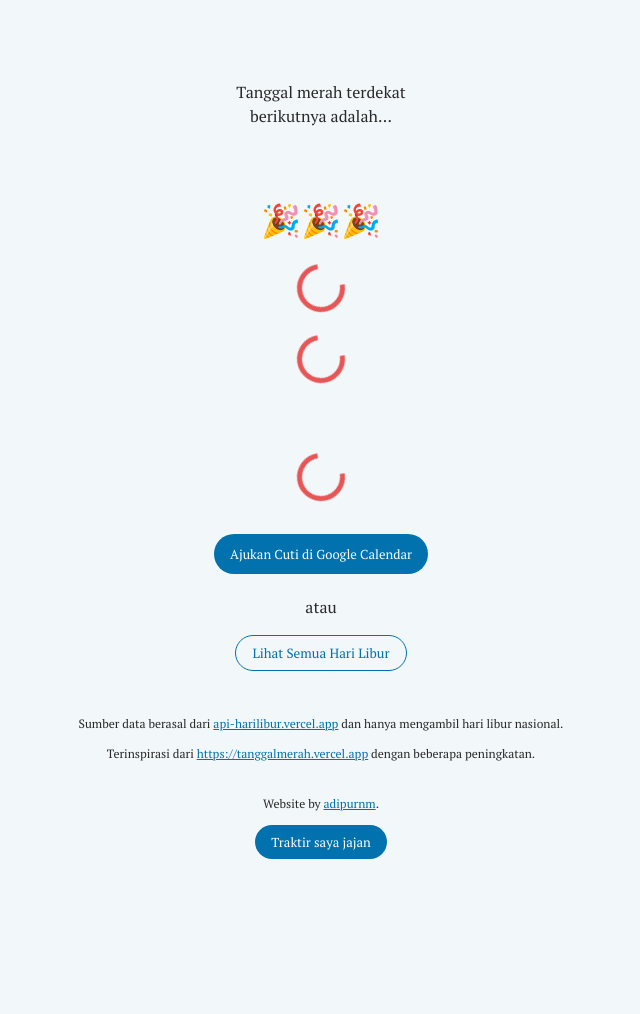
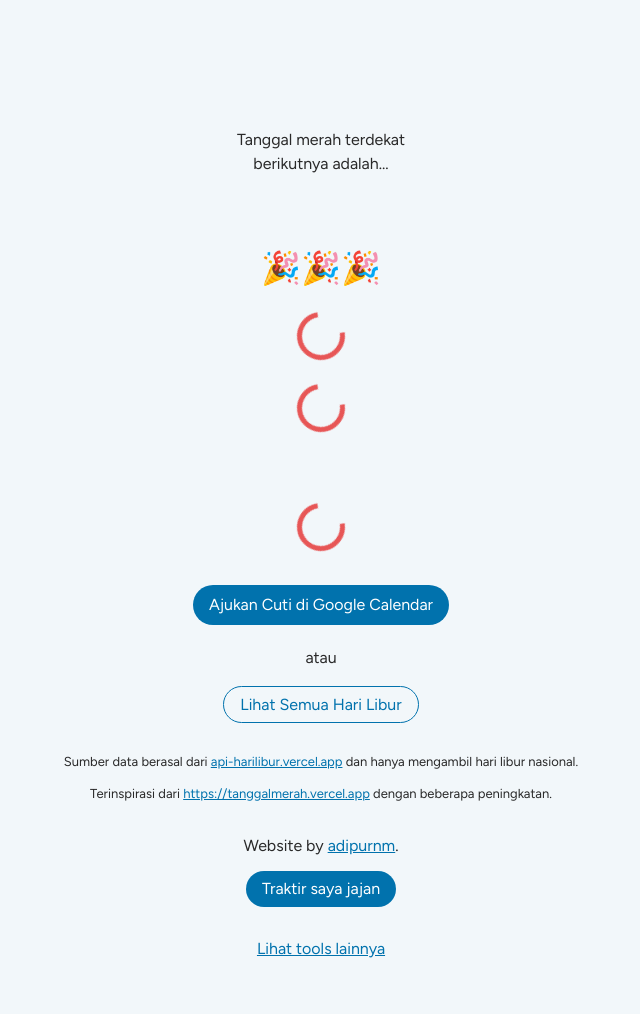
Before and after one commit to adiprnm/me, a Jekyll site: the page built from tools/tanggal-merah/index.html, in a window 1280 px wide. Shown: the whole page, without its empty margins (319-959 px from the left). Built offline with Jekyll 4.4.1, drawn with Linux system fonts in a browser that asks for light colours; before the commit the page ends 900 px from its top, so only the background shows below that.

Commit message:
Change font family to Figtree

```diff
--- a/_layouts/default.html
+++ b/_layouts/default.html
@@ -6,8 +6,8 @@
     {% seo %}
     <link rel="stylesheet" href="{{ "/assets/css/main.css" | relative_url }}">
     <link rel="icon" href="/assets/images/favicon.png">
-    <link rel="preload" href="/assets/fonts/PTSerif-Regular.ttf">
-    <link rel="preload" href="/assets/fonts/PTSerif-Bold.ttf">
+    <link rel="preload" href="/assets/fonts/Figtree-Regular.ttf">
+    <link rel="preload" href="/assets/fonts/Figtree-Bold.ttf">
 
     {% if jekyll.environment == "production" %}
       <script defer async src="https://stats.adipurnm.my.id/script.js" data-website="{{ site.url | remove: 'https://' | remove: 'http://' }}"></script>
--- a/tools/tanggal-merah/assets/styles.css
+++ b/tools/tanggal-merah/assets/styles.css
@@ -1,19 +1,19 @@
 @font-face {
-  font-family: "PT Serif";
-  src: url("/assets/fonts/PTSerif-Regular.ttf") format("truetype");
+  font-family: "Figtree";
+  src: url("/assets/fonts/Figtree-Regular.ttf") format("truetype");
   font-display: swap;
 }
 
 @font-face {
-  font-family: "PT Serif";
-  src: url("/assets/fonts/PTSerif-Bold.ttf") format("truetype");
+  font-family: "Figtree";
+  src: url("/assets/fonts/Figtree-Bold.ttf") format("truetype");
   font-display: swap;
   font-weight: 600;
 }
 
 body {
   background-color: #f2f7fa;
-  font-family: "PT Serif", serif;
+  font-family: "Figtree", serif;
   font-optical-sizing: auto;
   font-weight: 400;
   font-style: normal;
@@ -24,7 +24,6 @@ button {
 }
 
 .container {
-  max-width: 600px;
   margin: 64px auto 0 auto;
 }
 
@@ -59,7 +58,6 @@ button {
   border-radius: 100px;
   color: white;
   text-decoration: none;
-  font-size: small;
   margin-top: 16px;
   animation: bounce 1s infinite;
 }
@@ -71,7 +69,6 @@ button {
   border-radius: 100px;
   color: white!important;
   text-decoration: none;
-  font-size: small;
   margin-top: 16px;
   margin: 0 auto;
 }
@@ -90,10 +87,11 @@ p {
 }
 
 .footer {
+  font-size: 13px;
   text-align: center;
-  font-size: 12px;
-  padding: 32px;
+  padding: 16px;
   line-height: 1.5em;
+  margin-bottom: 2rem;
 }
 
 .footer a {
@@ -112,7 +110,7 @@ p {
 }
 
 #national-holidays {
-  font-size: 14px;
+  font-size: 16px;
   padding: 0;
   width: 80%;
   max-height: 300px;
@@ -142,6 +140,7 @@ p {
 }
 
 .toggle-national-holidays, .outline {
+  font-size: 1rem;
   color: #0172ad;
   background-color: transparent;
   border: 1px solid #0172ad;
--- a/tools/tanggal-merah/index.html
+++ b/tools/tanggal-merah/index.html
@@ -10,8 +10,8 @@ description: Cek tanggal merah terdekat, lalu ambil cuti buat liburan
   {% seo %}
 
   <link rel="icon" href="assets/favicon.svg">
-  <link rel="preload" href="/assets/fonts/PTSerif-Regular.ttf">
-  <link rel="preload" href="/assets/fonts/PTSerif-Bold.ttf">
+  <link rel="preload" href="/assets/fonts/Figtree-Regular.ttf">
+  <link rel="preload" href="/assets/fonts/Figtree-Bold.ttf">
   <link rel="stylesheet" href="assets/styles.css">
   <script src="assets/script.js"></script>
   {% if jekyll.environment == "production" %}
@@ -21,7 +21,7 @@ description: Cek tanggal merah terdekat, lalu ambil cuti buat liburan
 <body>
   <div class="container">
     <div class="wrapper">
-      <p>Tanggal merah terdekat<br/>berikutnya adalah...</p>
+      <p style="margin-top: 4rem;">Tanggal merah terdekat<br/>berikutnya adalah...</p>
       <div class="nearest-holiday">
         <p style="text-decoration: none; font-size: 32px">🎉🎉🎉</p>
         <h2 id="nearest-holiday-date">
@@ -50,9 +50,9 @@ description: Cek tanggal merah terdekat, lalu ambil cuti buat liburan
 
         <p>Terinspirasi dari <a href="https://tanggalmerah.vercel.app/">https://tanggalmerah.vercel.app</a> dengan beberapa peningkatan.</p>
 
-        <p style="margin-top: 2rem;">Website by <a href="{{ site.url }}">adipurnm</a>.</p>
-
-        <a href="{{ site.donation_url }}" class="primary" target="_blank">Traktir saya jajan</a>
+        <p style="margin-top: 2rem; font-size: 1rem;">Website by <a href="{{ site.url }}">adipurnm</a>.</p>
+        <a href="{{ site.donation_url }}" class="primary" target="_blank" style="font-size: 1rem;">Traktir saya jajan</a>
+        <a href="/tools" style="text-align: center; display: block; font-size: 1rem; margin-top: 2rem;">Lihat tools lainnya</a>
       </footer>
     </div>
 
--- a/tools/text-obfuscator/index.html
+++ b/tools/text-obfuscator/index.html
@@ -6,6 +6,7 @@ description: Samarkan tulisan mulai pada paragraf tertentu.
 <html lang="en">
 <head>
   <meta charset="UTF-8">
+  <meta name="viewport" content="width=device-width, initial-scale=1.0">
   {% seo %}
   <link rel="preload" href="/assets/fonts/Figtree-Regular.ttf" as="font" type="font/ttf" crossorigin>
   <link rel="preload" href="/assets/fonts/Figtree-Bold.ttf" as="font" type="font/ttf" crossorigin>
--- a/tools/url-parser/index.html
+++ b/tools/url-parser/index.html
@@ -6,9 +6,10 @@ description: Parse URL beserta query string ke format yang mudah dibaca.
 <html lang="en">
 <head>
   <meta charset="UTF-8">
+  <meta name="viewport" content="width=device-width, initial-scale=1.0">
   {% seo %}
-  <link rel="preload" href="/assets/fonts/PTSerif-Regular.ttf" as="font" type="font/ttf" crossorigin>
-  <link rel="preload" href="/assets/fonts/PTSerif-Bold.ttf" as="font" type="font/ttf" crossorigin>
+  <link rel="preload" href="/assets/fonts/Figtree-Regular.ttf" as="font" type="font/ttf" crossorigin>
+  <link rel="preload" href="/assets/fonts/Figtree-Bold.ttf" as="font" type="font/ttf" crossorigin>
   <link rel="icon" href="icon.svg">
   <link rel="stylesheet" href="pico.min.css">
   <link rel="stylesheet" href="main.css">
@@ -18,6 +19,7 @@ description: Parse URL beserta query string ke format yang mudah dibaca.
 </head>
 <body>
   <main class="container">
+    <a href="/tools" style="margin-top: 1rem; display: inline-block;">Lihat tools lainnya</a>
     <h1 class="mt-16">URL Parser</h1>
     <input type="url" placeholder="Masukkan URL" id="url">
     <button id="parseButton">Parse</button>
```
Also changed, not shown: _sass/base.scss (+5 -5 lines), tools/url-parser/main.css (+5 -5 lines).
